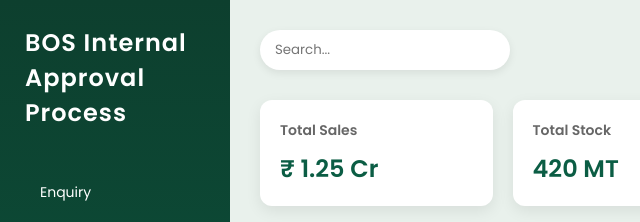
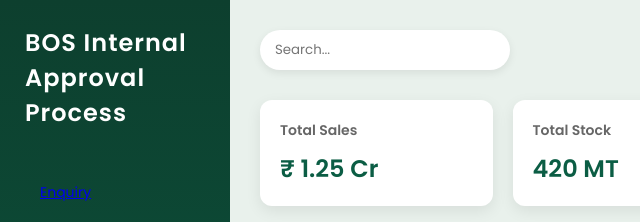
Before and after one commit to Rohit5405/steels-dashboard, a plain HTML site: page dashboard.html in a window 1280 px wide. Shown: the top 222 px of the page, 0-640 px from the left. Drawn offline with Linux system fonts and the light colour scheme.

Commit message:
Update dashboard.html

```diff
--- a/dashboard.html
+++ b/dashboard.html
@@ -146,7 +146,9 @@
   <!-- Sidebar -->
   <div class="sidebar">
     <h2>BOS Internal Approval Process</h2>
-    <div class="menu-item">Enquiry</div>
+    <a href="enquiry.html" class="menu-link">
+  <div class="menu-item">Enquiry</div>
+</a>
     <div class="menu-item">Quotation</div>
     <div class="menu-item">Order Acceptance</div>
     <div class="menu-item">Master Data</div>
```
